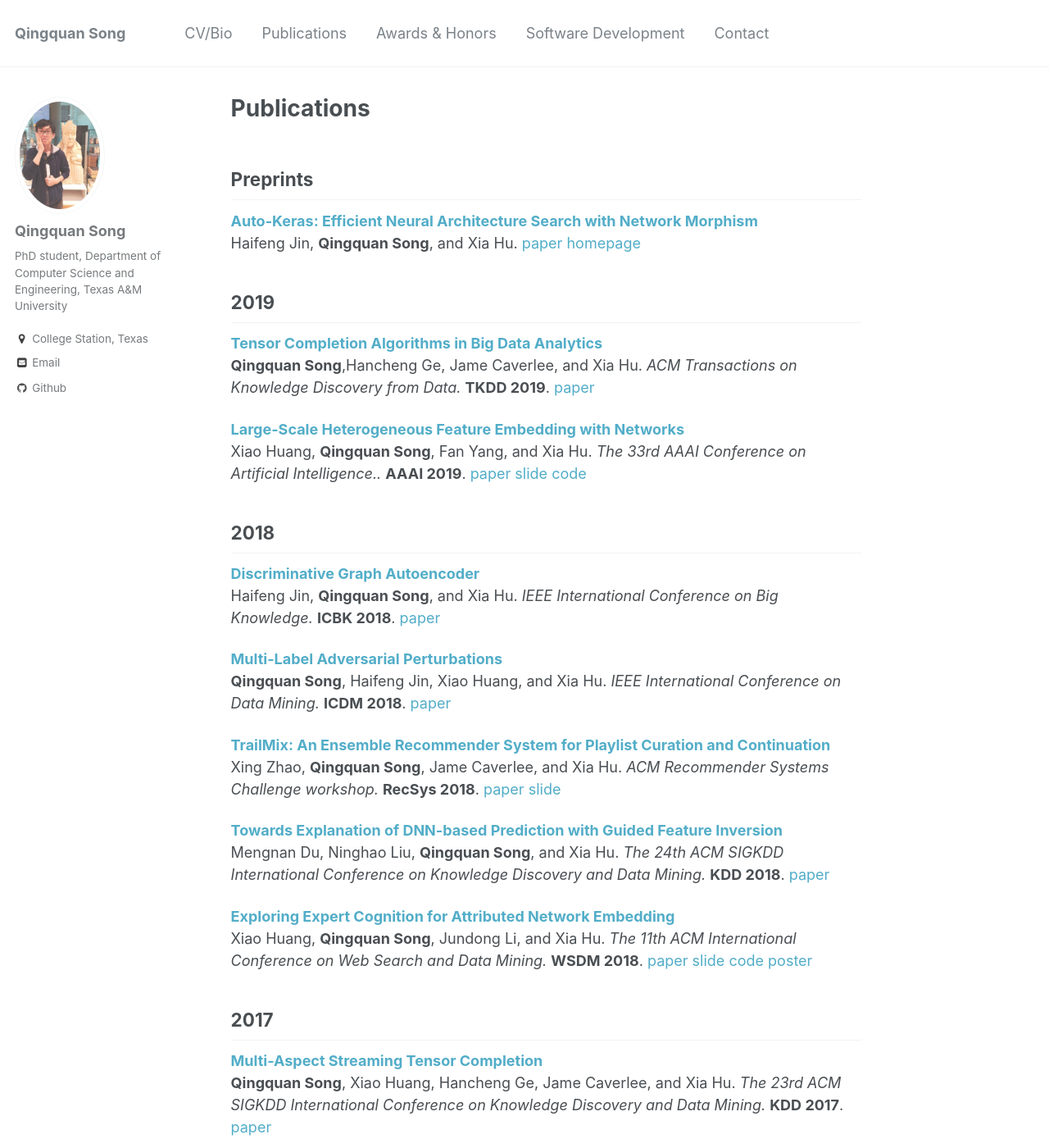
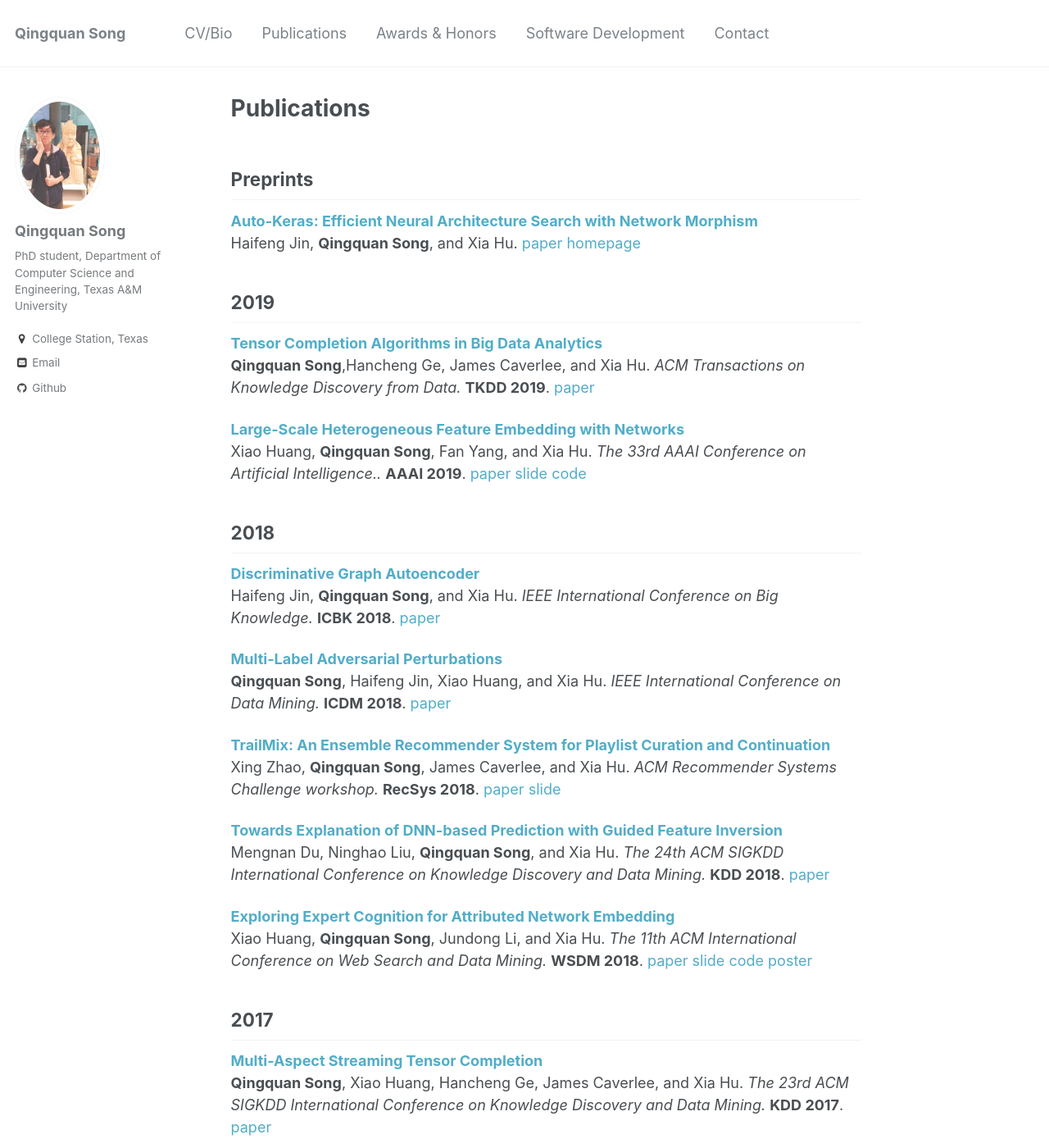
Before and after one commit to song3134/qqsong.github.io, a Jekyll site: the page built from _pages/publications.md, in a window 1280 px wide and 1400 px high. Shown: the whole window at 82% size. Built offline with Jekyll 4.4.1, drawn with Linux system fonts in a browser that asks for light colours.

Commit message:
modify pub

```diff
--- a/_pages/publications.md
+++ b/_pages/publications.md
@@ -11,7 +11,7 @@ author_profile: true
 <!-- <i>System Machine Learning.</i> <b>SysML 2019</b>.-->
 
 ## 2019
-<b>[Tensor Completion Algorithms in Big Data Analytics](http://song3134.github.io/publications/Survey)</b><br><b>Qingquan Song</b>,Hancheng Ge, Jame Caverlee, and Xia Hu. <i>ACM Transactions on Knowledge Discovery from Data.</i> <b>TKDD 2019</b>. [paper](https://dl.acm.org/citation.cfm?id=3278607)
+<b>[Tensor Completion Algorithms in Big Data Analytics](http://song3134.github.io/publications/Survey)</b><br><b>Qingquan Song</b>,Hancheng Ge, James Caverlee, and Xia Hu. <i>ACM Transactions on Knowledge Discovery from Data.</i> <b>TKDD 2019</b>. [paper](https://dl.acm.org/citation.cfm?id=3278607)
 
 
 <b>[Large-Scale Heterogeneous Feature Embedding with Networks](http://song3134.github.io/publications/FeatWalk)</b><br>Xiao Huang, <b>Qingquan Song</b>, Fan Yang, and Xia Hu. <i>The 33rd AAAI Conference on Artificial Intelligence..</i> <b>AAAI 2019</b>. [paper](http://people.tamu.edu/~xhuang/Xiao_AAAI19.pdf) [slide](http://people.tamu.edu/~xhuang/Xiao_Slides_AAAI19.pdf) [code](http://people.tamu.edu/~xhuang/Code.html)
@@ -28,7 +28,7 @@ author_profile: true
 <b>[Multi-Label Adversarial Perturbations](http://song3134.github.io/publications/Adv)</b><br><b>Qingquan Song</b>, Haifeng Jin, Xiao Huang, and Xia Hu. <i>IEEE International Conference on Data Mining.</i> <b>ICDM 2018</b>. [paper](https://arxiv.org/pdf/1901.00546.pdf)
 
 
-<b>[TrailMix: An Ensemble Recommender System for Playlist Curation and Continuation](http://song3134.github.io/publications/TrailMix)</b><br>Xing Zhao, <b>Qingquan Song</b>, Jame Caverlee, and Xia Hu. <i>ACM Recommender Systems Challenge workshop.</i> <b>RecSys 2018</b>. [paper](http://people.tamu.edu/~zhaoxing623/publications/XZ_TrailMix.pdf) [slide](http://people.tamu.edu/~zhaoxing623/slides/TrailMix_RecSys2018_43.pdf)
+<b>[TrailMix: An Ensemble Recommender System for Playlist Curation and Continuation](http://song3134.github.io/publications/TrailMix)</b><br>Xing Zhao, <b>Qingquan Song</b>, James Caverlee, and Xia Hu. <i>ACM Recommender Systems Challenge workshop.</i> <b>RecSys 2018</b>. [paper](http://people.tamu.edu/~zhaoxing623/publications/XZ_TrailMix.pdf) [slide](http://people.tamu.edu/~zhaoxing623/slides/TrailMix_RecSys2018_43.pdf)
 
 <b>[Towards Explanation of DNN-based Prediction with Guided Feature Inversion](http://song3134.github.io/publications/Interpret)</b><br> Mengnan Du, Ninghao Liu, <b>Qingquan Song</b>, and Xia Hu. <i>The 24th ACM SIGKDD International Conference on Knowledge Discovery and Data Mining.</i> <b>KDD 2018</b>. [paper](https://dl.acm.org/citation.cfm?id=3220099)
 
@@ -39,4 +39,4 @@ author_profile: true
 
 ## 2017
 
-<b>[Multi-Aspect Streaming Tensor Completion](http://song3134.github.io/publications/MAST)</b><br><b>Qingquan Song</b>, Xiao Huang, Hancheng Ge, Jame Caverlee, and Xia Hu. <i>The 23rd ACM SIGKDD International Conference on Knowledge Discovery and Data Mining.</i> <b>KDD 2017</b>. [paper](http://song3134.github.io/publications/MAST/files/Qingquan_KDD17.pdf) <!--[code]()-->
+<b>[Multi-Aspect Streaming Tensor Completion](http://song3134.github.io/publications/MAST)</b><br><b>Qingquan Song</b>, Xiao Huang, Hancheng Ge, James Caverlee, and Xia Hu. <i>The 23rd ACM SIGKDD International Conference on Knowledge Discovery and Data Mining.</i> <b>KDD 2017</b>. [paper](http://song3134.github.io/publications/MAST/files/Qingquan_KDD17.pdf) <!--[code]()-->
```
Also changed, not shown: _publications/AK.md (added, +31 -0 lines), _publications/MAST.md (+16 -0 lines), 2 other files.
